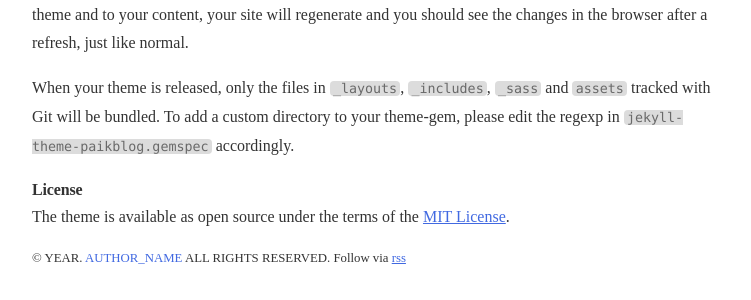
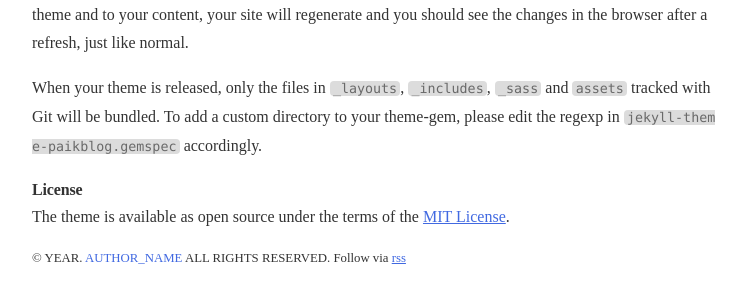
Before and after one commit to paikwiki/jekyll-theme-paikblog, a Jekyll site: the page built from README.md, in a window 1280 px wide. Shown: the part 2816-3116 px from the top of the page, without its empty margins (264-1015 px from the left). Built offline with Jekyll 4.4.1, drawn with Linux system fonts in a browser that asks for light colours; some web fonts are replaced; our own code applies the rules of GitHub Pages for plain Markdown files.

Commit message:
Edit style: line-break for code

```diff
--- a/_sass/jekyll-theme-paikblog/_basic.scss
+++ b/_sass/jekyll-theme-paikblog/_basic.scss
@@ -92,3 +92,8 @@ hr {
   margin-top: 2rem;
   margin-bottom: 1.5rem;
 }
+
+code {
+  word-break: break-all;
+  overflow: auto;
+}
--- a/_sass/jekyll-theme-paikblog/_syntax-fix.scss
+++ b/_sass/jekyll-theme-paikblog/_syntax-fix.scss
@@ -8,8 +8,12 @@ code.highlighter-rouge {
 .highlighter-rouge {
   pre.highlight {
     padding: 2rem;
-    word-break: break-all;
-    overflow: auto;
+    overflow-x: auto;
+    code {
+      word-break: keep-all;
+      overflow: auto;
+      white-space: pre;
+    }
   }
   @media all and (max-width: 720px){
     pre.highlight {
```
